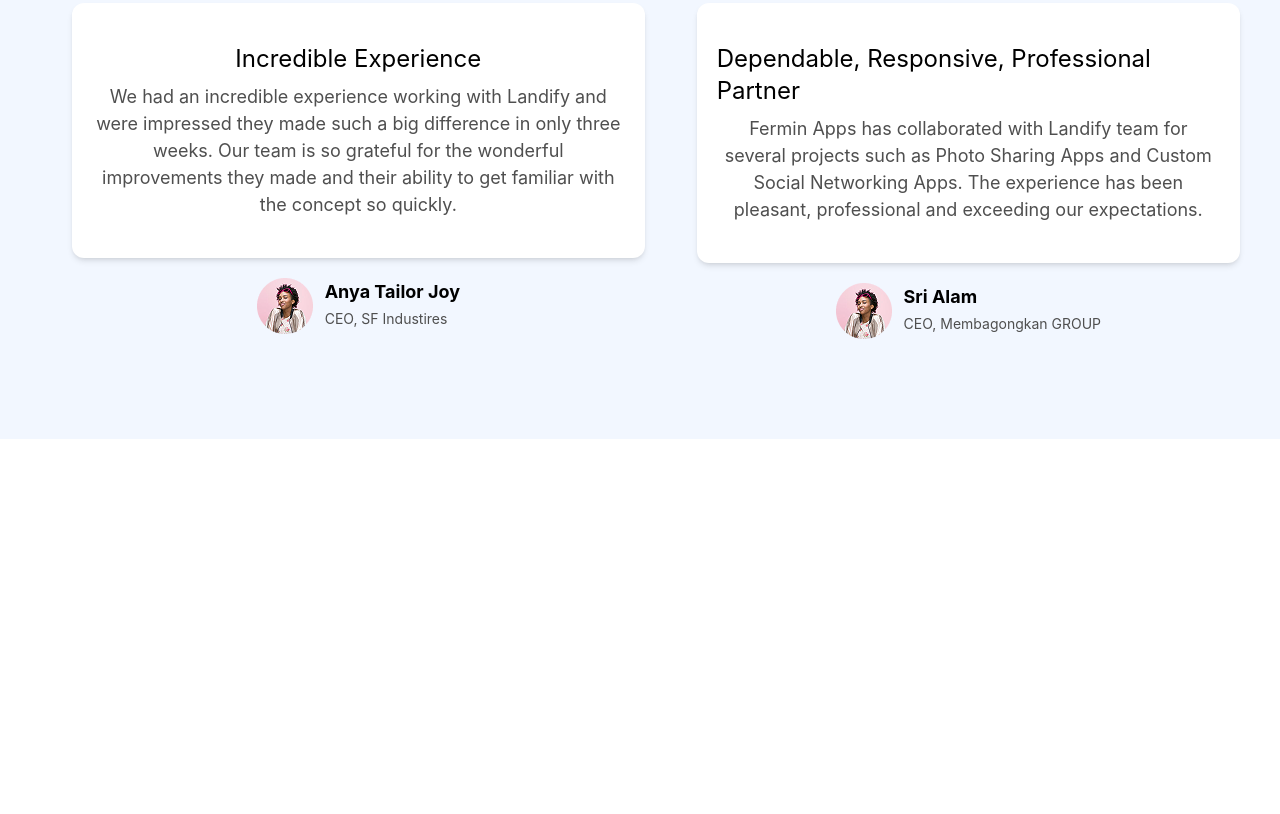
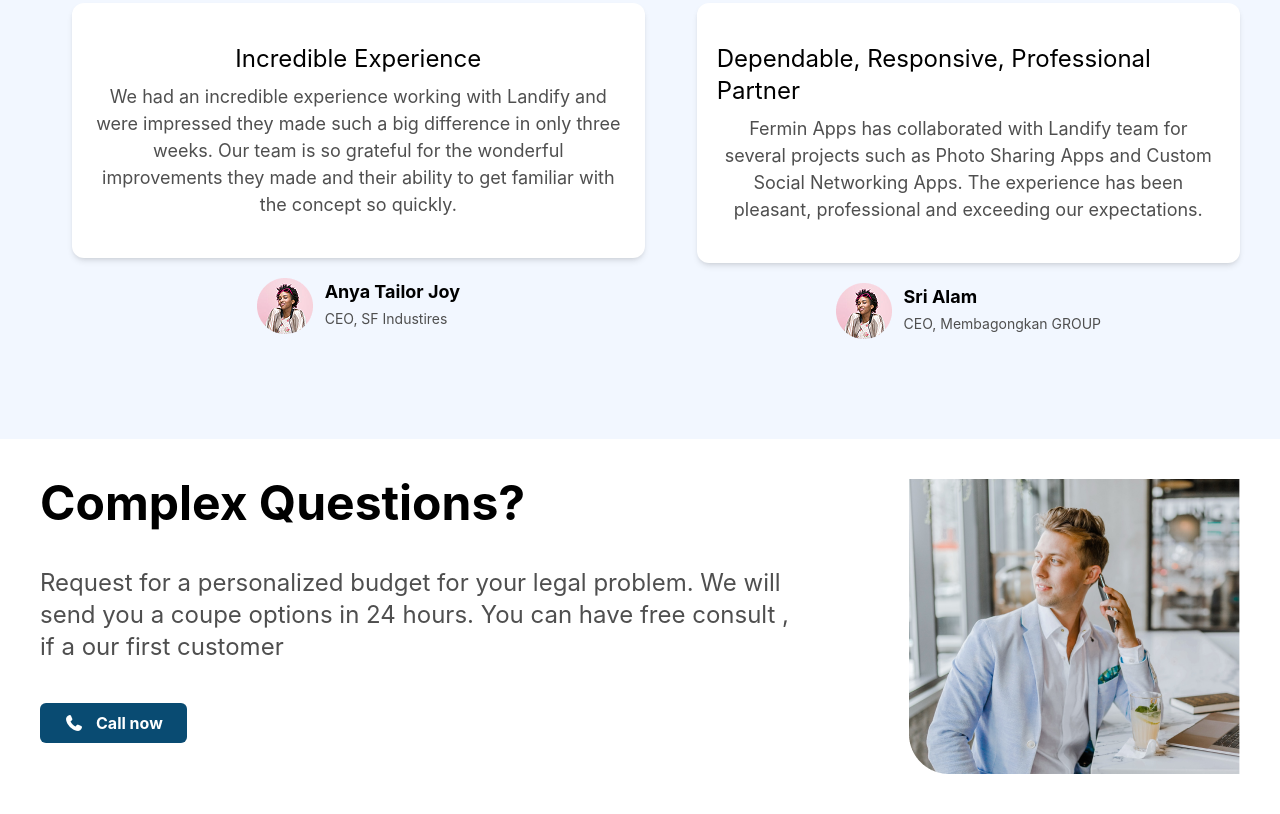
Before and after one commit to Vikingstrong/Class-Work-10, a website: page index.html in a window 1280 px wide. Shown: the part 2179-2993 px from the top of the page. Before the commit the page ends 2618 px from the top, so only its background shows below. Drawn offline with nearby package versions, Linux system fonts and the light colour scheme; files that its build step writes are made by us from their sources.

Commit message:
Add section 5

```diff
--- a/index.html
+++ b/index.html
@@ -134,6 +134,15 @@
             </div>
         </div>
     </section>
+
+    <section class="max-w-300 m-auto flex px-6 py-10 lg:px-0 lg:gap-30">
+        <aside class="flex flex-col gap-5 items-start lg:gap-10">
+            <h1 class="text-3xl font-bold lg:text-5xl">Complex Questions?</h1>
+            <p class="text-xl text-[#4F4F4F] lg:text-2xl">Request for a personalized budget for your legal problem. We will send you a coupe options in 24 hours. You can have free consult , if a our first customer</p>
+            <button class="self-center lg:self-start flex gap-3 items-center py-2 px-6 rounded-md bg-[#094B72] text-white font-bold"><i class="text-white fa-solid fa-phone"></i>Call now</button>
+        </aside>
+        <img class="hidden lg:block" src="src/img/section5/img.png" alt="">
+    </section>
 </main>
 </body>
 </html>
```
Also changed, not shown: src/img/section5/img.png (added).
